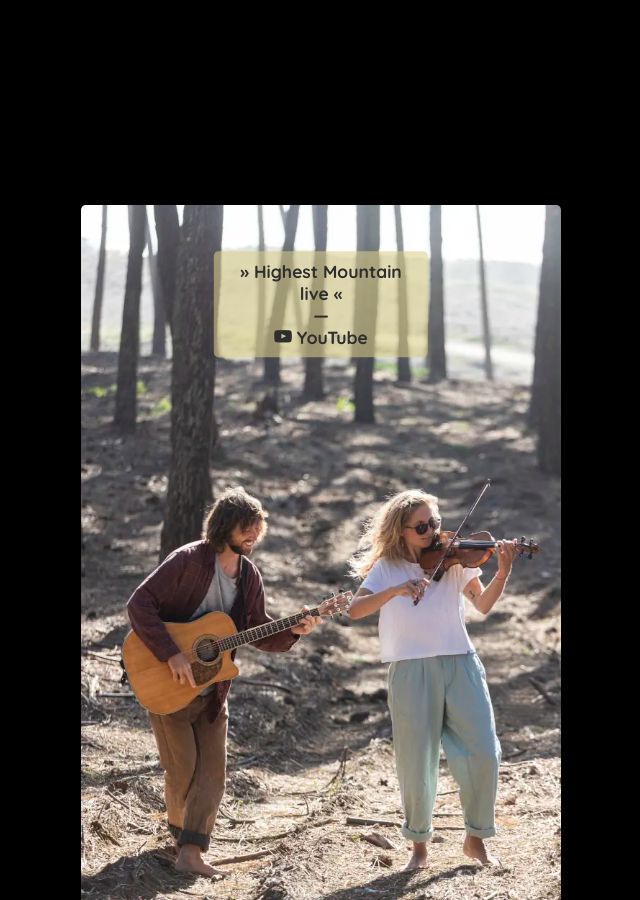
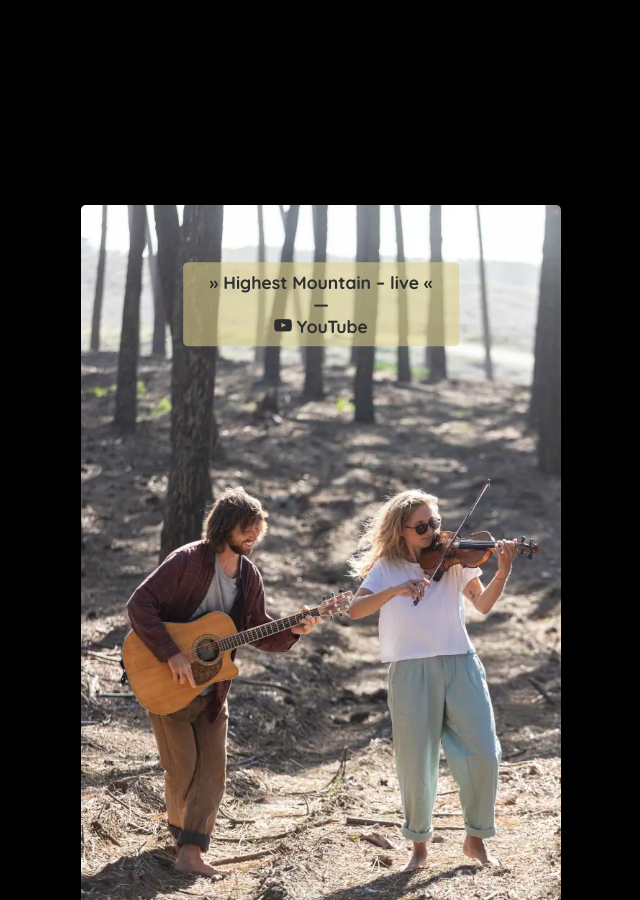
Before and after one commit to chrisongthb/nobutthefrog-com, a Jekyll site: the page built from source/index.md, in a window 1280 px wide and 900 px high, scrolled down 1408 px. Shown: the whole window, without its empty margins (319-959 px from the left). Built offline with Jekyll 4.4.1, drawn with Linux system fonts in a browser that asks for light colours; part of the change alters nothing that is shown.

```diff
--- a/source/_layouts/nobutthehome.html
+++ b/source/_layouts/nobutthehome.html
@@ -103,7 +103,7 @@
     <!-- example: <iframe id="yt-video" src="https://www.youtube-nocookie.com/embed/MeTZ5XEZIZk?si=7AuIRfw0JbkZNcV-&origin=http://nobutthefrog.com" title="Nobutthefrog - Don't Stop Loving The World | Official Video" frameborder="0" allow="accelerometer; autoplay; clipboard-write; encrypted-media; gyroscope; picture-in-picture; web-share" referrerpolicy="strict-origin-when-cross-origin" allowfullscreen></iframe> -->
     <div id="yt-video">
       <div id="showVideoContainer">
-        <p id="showVideoText">&#xBB; Highest Mountain<br>live &#xAB;<br>&#x2014;<br><span
+        <p id="showVideoText">&#xBB; Highest Mountain &ndash; live &#xAB;<br>&mdash;<br><span
             class="socicon-youtube"></span> YouTube</p>
         <!-- https://developer.mozilla.org/en-US/docs/Learn/Performance/HTML#providing_different_sources_for_images_and_videos -->
         <picture>
```
